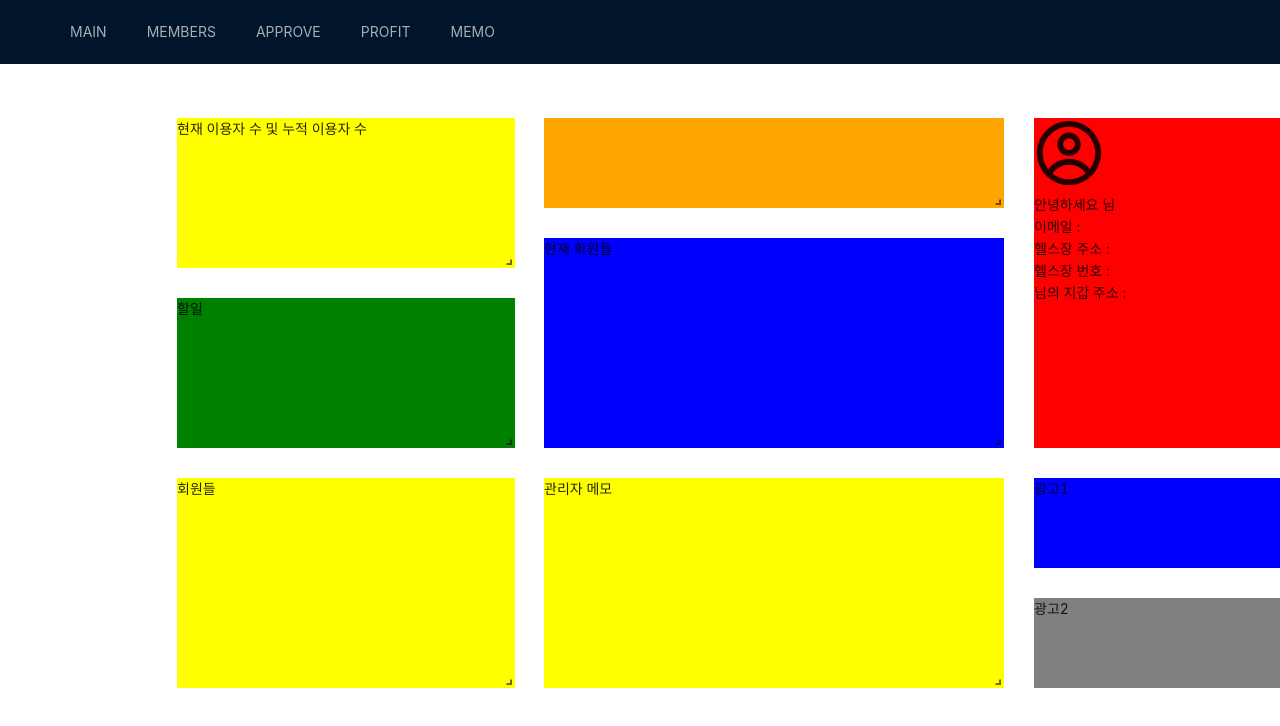
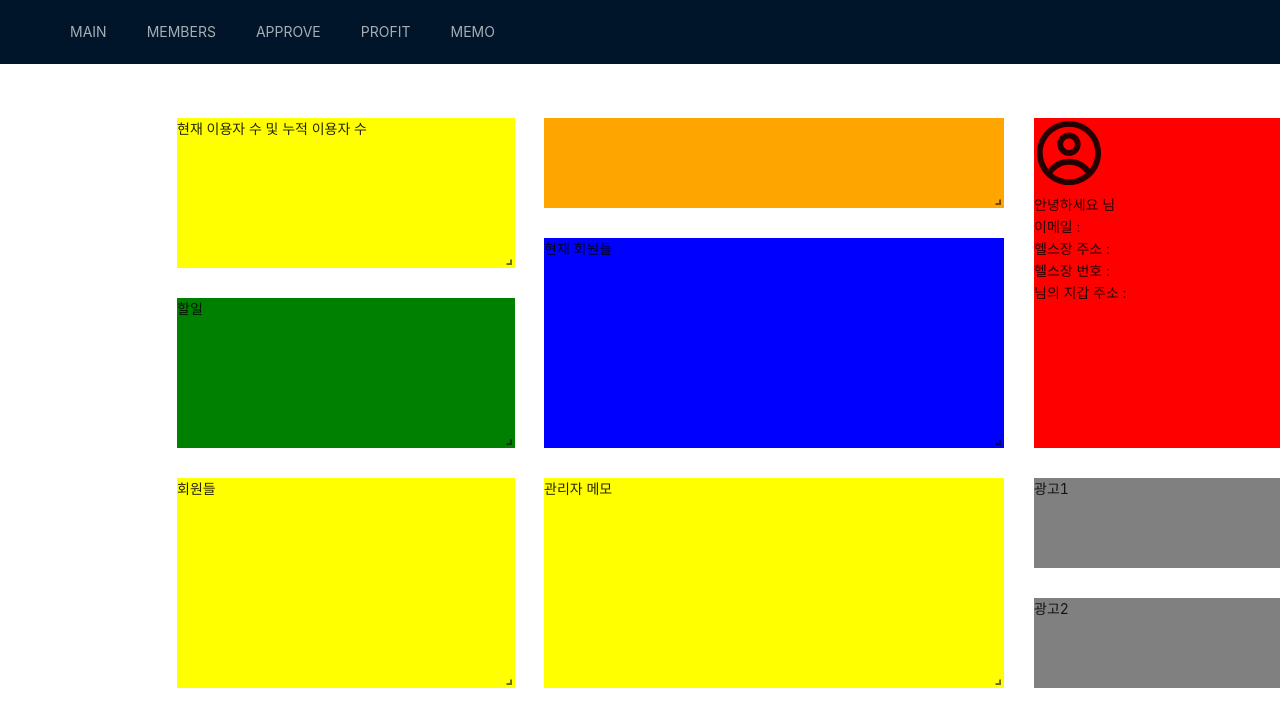
Before and after one commit to ENFT-Token/admin-client-web, a React (Create React App) app: page /home in a window 1280 px wide. Shown: the top 726 px of the page. Built offline with nearby package versions, Linux system fonts and the light colour scheme; the HTML template or start-up script is replaced by a standard one.

Commit message:
modify : api-connecting at approvepage

```diff
--- a/src/page/ApprovePage/index.tsx
+++ b/src/page/ApprovePage/index.tsx
@@ -6,10 +6,11 @@ import { useSelector, useDispatch } from "react-redux";
 import { addUser, addAllUser, deleteUser, IUser } from "../../models/members";
 import { Rootstate } from "../../models";
 import styled from "styled-components";
+import { SERVER_URL } from "../../confing";
 export default function ApprovePage() {
   /////redux///////////
   const reqArvUser = useSelector((store: Rootstate) => store.members.user);
-
+  const admin = useSelector((store:Rootstate)=> store.admin.adminInfo);
   const dispatch = useDispatch();
 
   const fakeDataUrl =
@@ -35,7 +36,11 @@ export default function ApprovePage() {
 
   const appendData = async () => {
     try {
-      const response = await axios.get(fakeDataUrl);
+      const response = await axios.get(`http://${SERVER_URL}/admin/approve/list`,
+      {
+        headers:{"Authorization": `Bearer ${admin?.access_token}`}
+      });
+      console.log("실제 data",response)
       const info = response.data.results
       dispatch(addAllUser(info));
       message.success(`${response.data.results.length} more users loaded!`);
--- a/src/page/MainPage/index.tsx
+++ b/src/page/MainPage/index.tsx
@@ -38,7 +38,7 @@ export default function MainPage() {
         </div>
         <div key="헬스장 이름" style={{background:"orange"}}>{admin?.place}</div>
         <div key="현재 회원들" style={{background:"blue"}}>현재 회원들</div>
-        <div key="광고1" style={{background:"blue"}}>광고1</div>
+        <div key="광고1" style={{background:"gray"}}>광고1</div>
         <div key="광고2" style={{background:"gray"}}>광고2</div>
         <div key="현재" style={{background:"yellow"}}>현재 이용자 수 및 누적 이용자 수 </div>
         <div key="할일" style={{background:"green"}}>할일</div>
```
